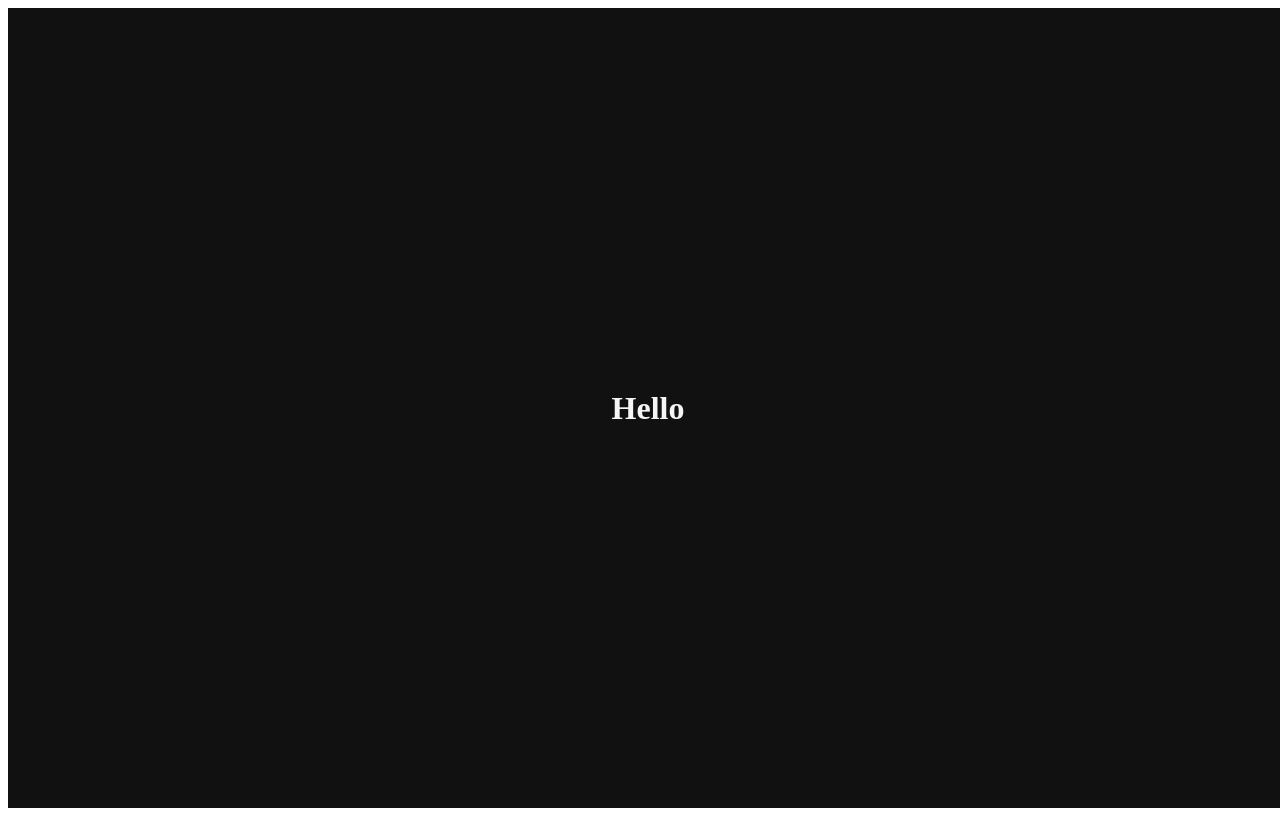
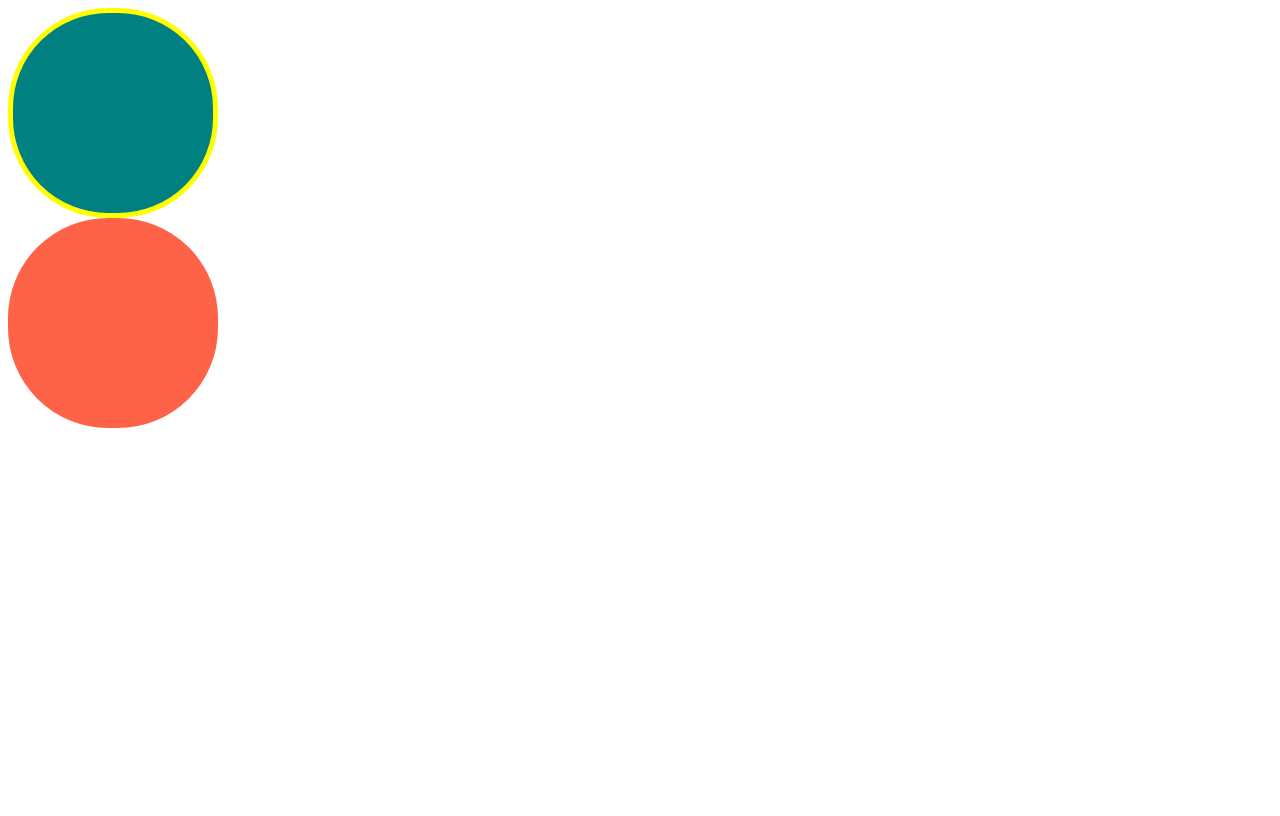
Before and after one commit to ellienori/my-react, a React (Create React App) app: page / in a window 1280 px wide. Built offline with nearby package versions, Linux system fonts and the light colour scheme.

Commit message:
#3.3 understanding interface to protect props

```diff
--- a/src/App.tsx
+++ b/src/App.tsx
@@ -1,23 +1,12 @@
 import styled from "styled-components";
-
-const Title = styled.h1`
-  color: ${(props) => props.theme.textColor};
-`;
-
-const Wrapper = styled.div`
-  display: flex;
-  height: 100vh;
-  width: 100vw;
-  justify-content: center;
-  align-items: center;
-  background-color: ${(props) => props.theme.backgroundColor};
-`;
+import Circle from "./Circle";
 
 function App() {
   return (
-    <Wrapper>
-      <Title>Hello</Title>
-    </Wrapper>
+    <div>
+      <Circle bgColor="teal" borderColor="yellow" />
+      <Circle bgColor="tomato" />
+    </div>
   );
 }
 
--- /dev/null
+++ b/src/Circle.tsx
@@ -0,0 +1,25 @@
+import styled from "styled-components";
+
+const Container = styled.div<ContainerProps>`
+  width: 200px;
+  height: 200px;
+  background-color: ${props => props.bgColor};
+  border-radius: 100px;
+  border: 5px solid ${props => props.borderColor}; // CSS에서는 borderColor가 required
+`;
+
+function Circle({bgColor, borderColor}: CircleProps) {
+  return <Container bgColor={bgColor} borderColor={borderColor ?? bgColor } />;
+}
+
+interface CircleProps { // interface explains "object"
+  bgColor: string; // required
+  borderColor?: string; // optional
+}
+
+interface ContainerProps {
+  bgColor: string;
+  borderColor: string;
+}
+
+export default Circle;
--- a/src/index.tsx
+++ b/src/index.tsx
@@ -1,23 +1,10 @@
 import React from "react";
 import ReactDOM from "react-dom";
-import { ThemeProvider } from "styled-components";
 import App from "./App";
-
-const darkTheme = {
-  textColor: "whitesmoke",
-  backgroundColor: "#111",
-};
-
-const lightTheme = {
-  textColor: "#111",
-  backgroundColor: "whitesmoke",
-};
 
 ReactDOM.render(
   <React.StrictMode>
-    <ThemeProvider theme={darkTheme}>
-      <App />
-    </ThemeProvider>
+    <App />
   </React.StrictMode>,
   document.getElementById("root")
 );
```
Also changed, not shown: 1 other file (tests, documents, lock files or other folders).
